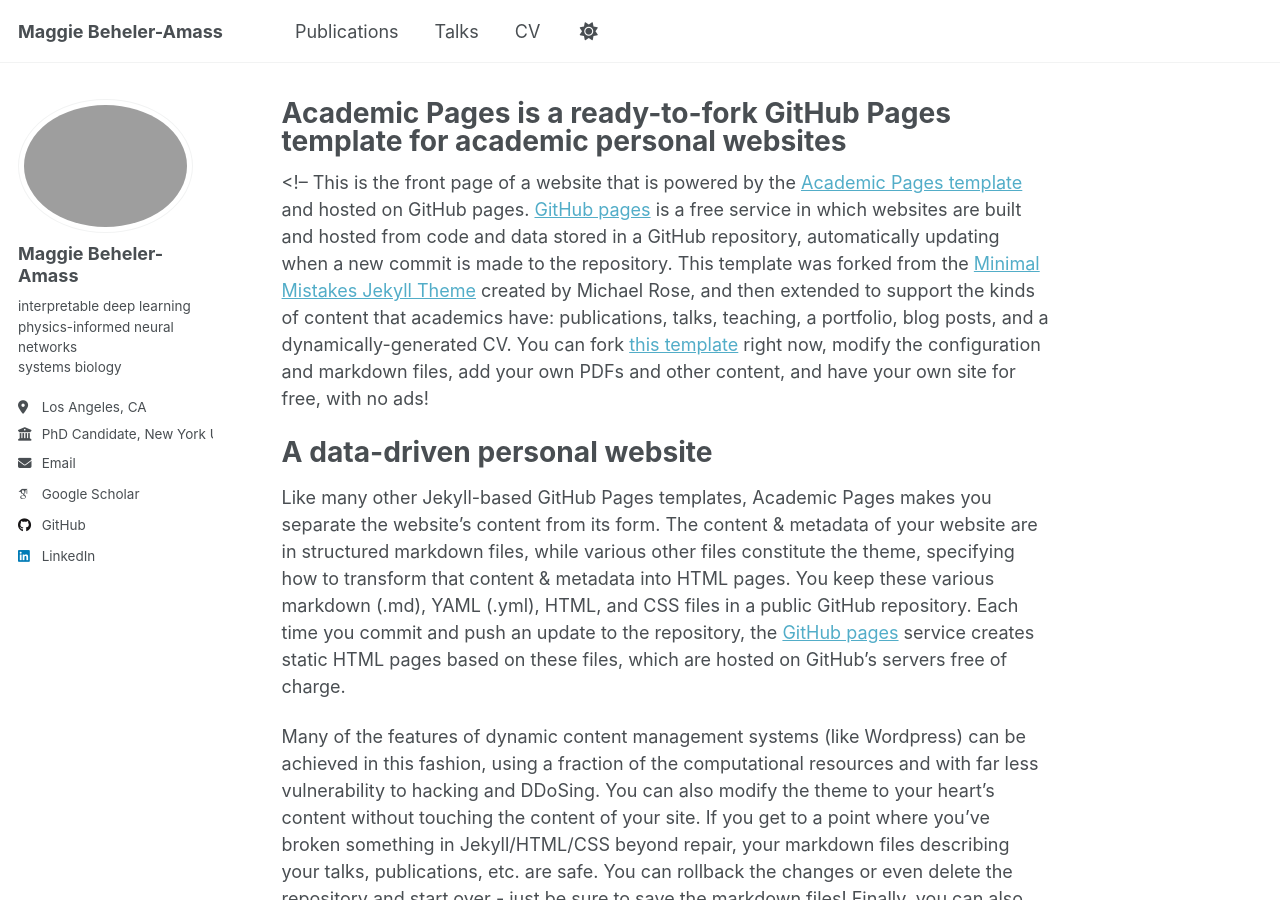
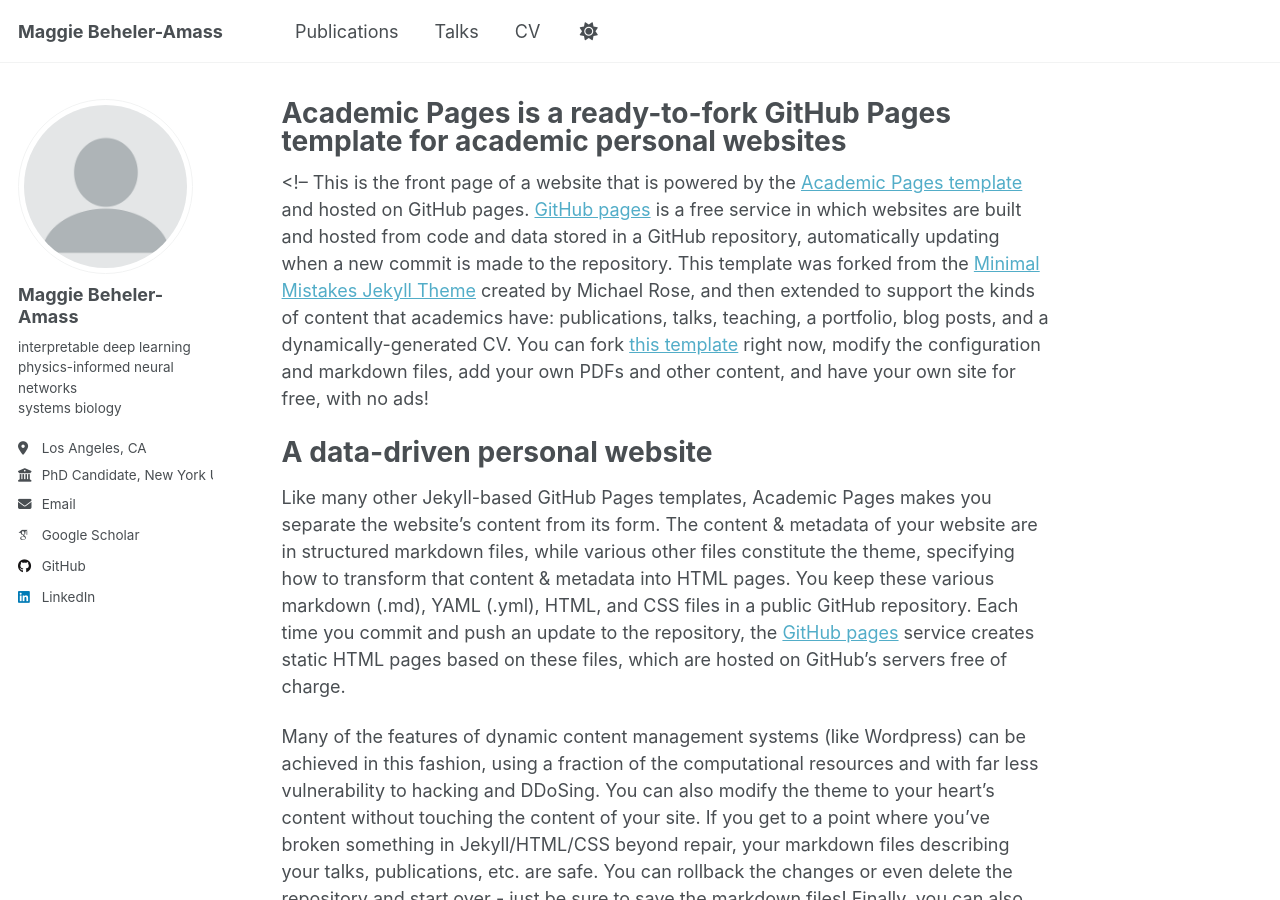
Before and after one commit to maggiealetha/maggiealetha.github.io, a Jekyll site: the page built from _pages/about.md, in a window 1280 px wide and 900 px high. Built offline with Jekyll 4.4.1, drawn with Linux system fonts in a browser that asks for light colours; some web fonts are replaced.

Commit message:
Update _config.yml

```diff
--- a/_config.yml
+++ b/_config.yml
@@ -22,7 +22,7 @@ repository               : "academicpages/academicpages.github.io"
 #               Additional customization can be done by editing /_includes/author-profile.html
 author:
   # Biographic information
-  avatar           : "IMG_4639.jpeg"
+  avatar           : "profile.png"
   name             : "Maggie Beheler-Amass"
   pronouns         : # example: "she/her"
   bio              : "interpretable deep learning <br> physics-informed neural networks <br> systems biology"
```
